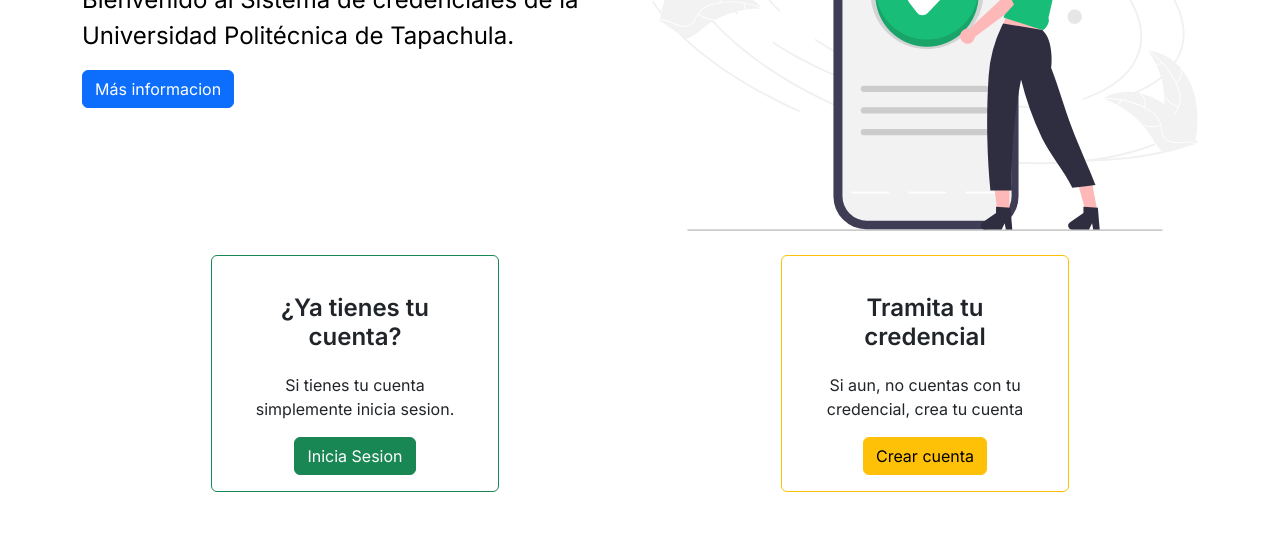
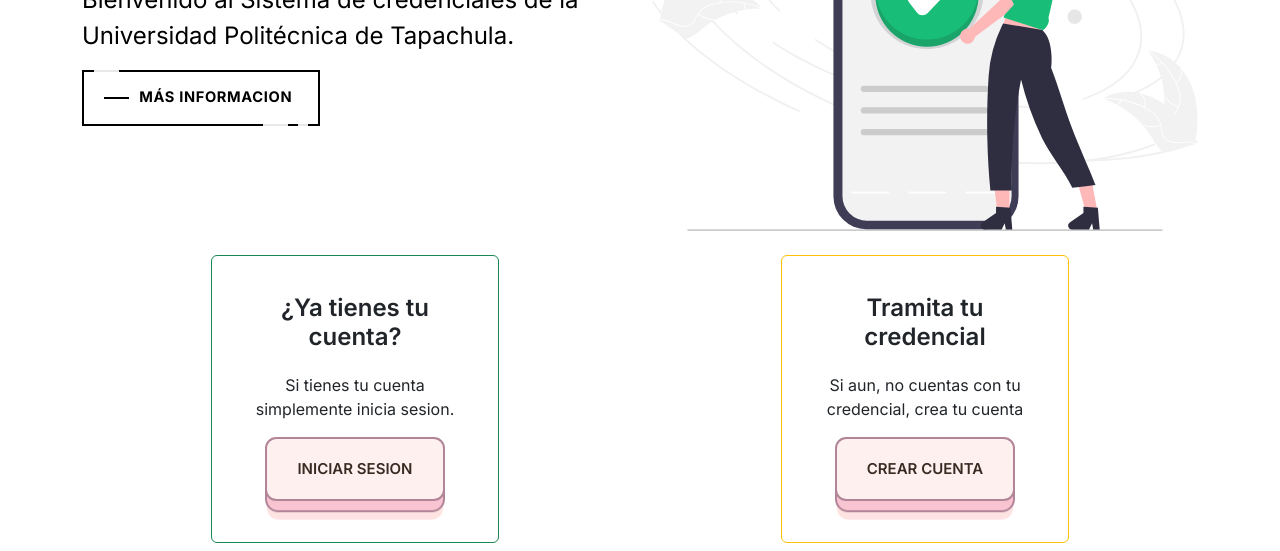
Before and after one commit to MexicodeInc2023/PolicardBeta, a SvelteKit app: page / in a window 1280 px wide. Shown: the part 370-921 px from the top of the page. Built offline with nearby package versions, Linux system fonts and the light colour scheme.

Commit message:
algunos estilos jijija

```diff
--- a/src/routes/+page.svelte
+++ b/src/routes/+page.svelte
@@ -20,7 +20,12 @@
 						¡Bienvenido a tu nueva credencial estudiantil! <br />
 						Bienvenido al Sistema de credenciales de la Universidad Politécnica de Tapachula.
 					</p>
-					<a href="/info" class="btn btn-primary">Más informacion</a>
+					<a href="/info" class="fancy">
+						<span class="top-key" />
+						<span class="text"> Más informacion </span>
+						<span class="bottom-key-1" />
+						<span class="bottom-key-2" />
+					</a>
 				</div>
 				<div class="col-lg-6 d-none d-lg-block imagehero">
 					<img src={imageHero} class="img-fluid" alt="policard" />
@@ -29,20 +34,20 @@
 			<br />
 			<div class="row lol">
 				<div class="col">
-					<div class="card text-center container border-success" style="width: 18rem;">
+					<div class="card text-center container border-success" style="width: 18rem; height: 18rem;">
 						<div class="card-body">
 							<h5 class="card-title htxt">¿Ya tienes tu cuenta?</h5>
 							<p class="card-text">Si tienes tu cuenta simplemente inicia sesion.</p>
-							<a href="/login" class="btn btn-success">Inicia Sesion</a>
+							<a href="/login" class="learn-more"> Iniciar Sesion </a>
 						</div>
 					</div>
 				</div>
 				<div class="col">
-					<div class="card text-center container border-warning" style="width: 18rem;">
+					<div class="card text-center container border-warning" style="width: 18rem; height: 18rem;">
 						<div class="card-body">
 							<h5 class="card-title htxt">Tramita tu credencial</h5>
 							<p class="card-text">Si aun, no cuentas con tu credencial, crea tu cuenta</p>
-							<a href="/form" class="btn btn-warning">Crear cuenta</a>
+							<a href="/form" class="learn-more">Crear cuenta</a>
 						</div>
 					</div>
 				</div>
@@ -99,6 +104,185 @@
 		margin-bottom: 22px;
 	}
 
+	.fancy {
+		background-color: transparent;
+		border: 2px solid #000;
+		border-radius: 0;
+		box-sizing: border-box;
+		color: #fff;
+		cursor: pointer;
+		display: inline-block;
+		font-weight: 700;
+		letter-spacing: 0.05em;
+		margin: 0;
+		outline: none;
+		overflow: visible;
+		padding: 1.25em 2em;
+		position: relative;
+		text-align: center;
+		text-decoration: none;
+		text-transform: none;
+		transition: all 0.3s ease-in-out;
+		user-select: none;
+		font-size: 13px;
+	}
+
+	.fancy::before {
+		content: ' ';
+		width: 1.5625rem;
+		height: 2px;
+		background: black;
+		top: 50%;
+		left: 1.5em;
+		position: absolute;
+		transform: translateY(-50%);
+		transform-origin: center;
+		transition: background 0.3s linear, width 0.3s linear;
+	}
+
+	.fancy .text {
+		font-size: 1.125em;
+		line-height: 1.33333em;
+		padding-left: 2em;
+		display: block;
+		text-align: left;
+		transition: all 0.3s ease-in-out;
+		text-transform: uppercase;
+		text-decoration: none;
+		color: black;
+	}
+
+	.fancy .top-key {
+		height: 2px;
+		width: 1.5625rem;
+		top: -2px;
+		left: 0.625rem;
+		position: absolute;
+		background: #e8e8e8;
+		transition: width 0.5s ease-out, left 0.3s ease-out;
+	}
+
+	.fancy .bottom-key-1 {
+		height: 2px;
+		width: 1.5625rem;
+		right: 1.875rem;
+		bottom: -2px;
+		position: absolute;
+		background: #e8e8e8;
+		transition: width 0.5s ease-out, right 0.3s ease-out;
+	}
+
+	.fancy .bottom-key-2 {
+		height: 2px;
+		width: 0.625rem;
+		right: 0.625rem;
+		bottom: -2px;
+		position: absolute;
+		background: #e8e8e8;
+		transition: width 0.5s ease-out, right 0.3s ease-out;
+	}
+
+	.fancy:hover {
+		color: white;
+		background: black;
+	}
+
+	.fancy:hover::before {
+		width: 0.9375rem;
+		background: white;
+	}
+
+	.fancy:hover .text {
+		color: white;
+		padding-left: 1.5em;
+	}
+
+	.fancy:hover .top-key {
+		left: -2px;
+		width: 0px;
+	}
+
+	.fancy:hover .bottom-key-1,
+	.fancy:hover .bottom-key-2 {
+		right: 0;
+		width: 0;
+	}
+
+	a {
+		position: relative;
+		display: inline-block;
+		cursor: pointer;
+		outline: none;
+		border: 0;
+		vertical-align: middle;
+		text-decoration: none;
+		font-family: inherit;
+		font-size: 15px;
+	}
+
+	a.learn-more {
+		font-weight: 600;
+		color: #382b22;
+		text-transform: uppercase;
+		padding: 1.25em 2em;
+		background: #fff0f0;
+		border: 2px solid #b18597;
+		border-radius: 0.75em;
+		-webkit-transform-style: preserve-3d;
+		transform-style: preserve-3d;
+		-webkit-transition: background 150ms cubic-bezier(0, 0, 0.58, 1),
+			-webkit-transform 150ms cubic-bezier(0, 0, 0.58, 1);
+		transition: transform 150ms cubic-bezier(0, 0, 0.58, 1),
+			background 150ms cubic-bezier(0, 0, 0.58, 1),
+			-webkit-transform 150ms cubic-bezier(0, 0, 0.58, 1);
+	}
+	a.learn-more::before {
+		position: absolute;
+		content: '';
+		width: 100%;
+		height: 100%;
+		top: 0;
+		left: 0;
+		right: 0;
+		bottom: 0;
+		background: #f9c4d2;
+		border-radius: inherit;
+		-webkit-box-shadow: 0 0 0 2px #b18597, 0 0.625em 0 0 #ffe3e2;
+		box-shadow: 0 0 0 2px #b18597, 0 0.625em 0 0 #ffe3e2;
+		-webkit-transform: translate3d(0, 0.75em, -1em);
+		transform: translate3d(0, 0.75em, -1em);
+		transition: transform 150ms cubic-bezier(0, 0, 0.58, 1),
+			box-shadow 150ms cubic-bezier(0, 0, 0.58, 1),
+			-webkit-transform 150ms cubic-bezier(0, 0, 0.58, 1),
+			-webkit-box-shadow 150ms cubic-bezier(0, 0, 0.58, 1);
+	}
+
+	a.learn-more:hover {
+		background: #ffe9e9;
+		-webkit-transform: translate(0, 0.25em);
+		transform: translate(0, 0.25em);
+	}
+
+	a.learn-more:hover::before {
+		-webkit-box-shadow: 0 0 0 2px #b18597, 0 0.5em 0 0 #ffe3e2;
+		box-shadow: 0 0 0 2px #b18597, 0 0.5em 0 0 #ffe3e2;
+		-webkit-transform: translate3d(0, 0.5em, -1em);
+		transform: translate3d(0, 0.5em, -1em);
+	}
+
+	a.learn-more:active {
+		background: #ffe9e9;
+		-webkit-transform: translate(0em, 0.75em);
+		transform: translate(0em, 0.75em);
+	}
+
+	a.learn-more:active::before {
+		-webkit-box-shadow: 0 0 0 2px #b18597, 0 0 #ffe3e2;
+		box-shadow: 0 0 0 2px #b18597, 0 0 #ffe3e2;
+		-webkit-transform: translate3d(0, 0, -1em);
+		transform: translate3d(0, 0, -1em);
+	}
+
 	@media screen and (max-width: 1199px) {
 		.imagehero {
 			visibility: hidden;
--- a/src/routes/form/components/register.svelte
+++ b/src/routes/form/components/register.svelte
@@ -247,9 +247,9 @@
 	.footer {
 		height: 72px;
 		width: 100%;
-		background-color: white;
-		position: absolute;
-		bottom: 0;
+		background-color:white;
+		position: relative;
+		margin-top: 350px;
 		padding: 16px;
 		display: flex;
 		justify-content: space-between;
```
